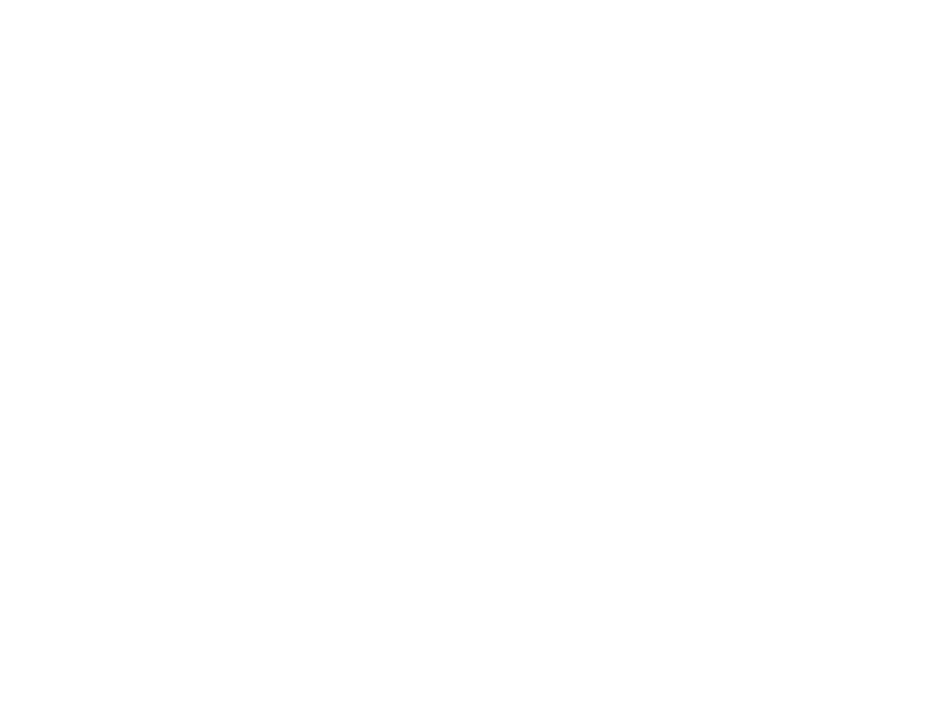
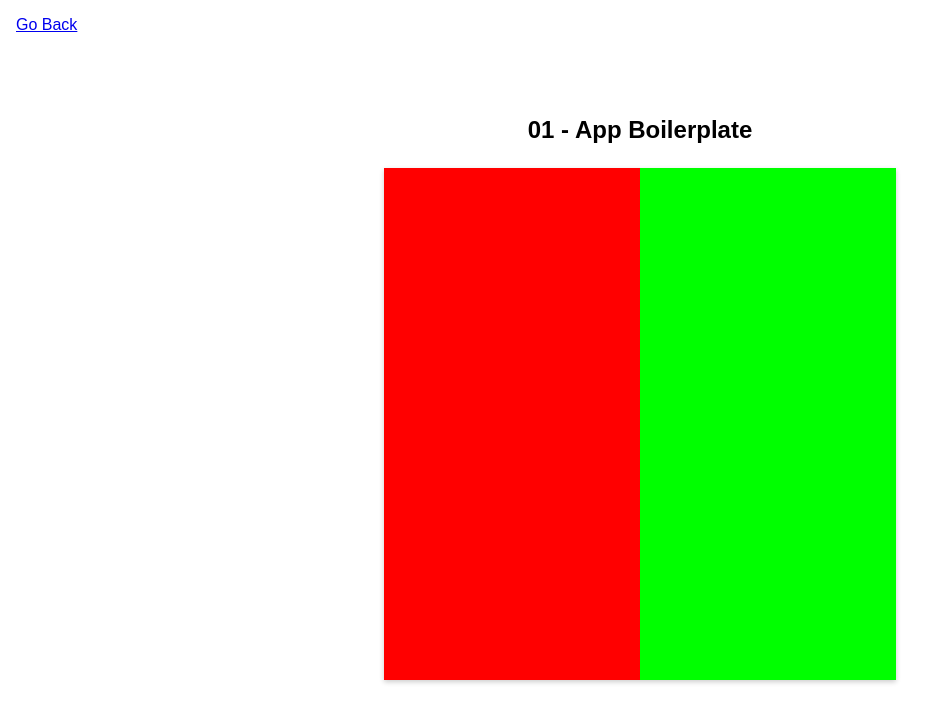
Before and after one commit to nekoi275/webgl-course, a website: page src/01-app-boilerplate.html in a window 1280 px wide. Shown: the whole page, without its empty margins (0-945 px from the left). Drawn offline with Linux system fonts and the light colour scheme.

Commit message:
first lesson

```diff
--- a/src/01-app-boilerplate.html
+++ b/src/01-app-boilerplate.html
@@ -0,0 +1,83 @@
+<!DOCTYPE html>
+<html lang="en">
+<head>
+  <meta charset="UTF-8">
+  <meta http-equiv="X-UA-Compatible" content="IE=edge">
+  <meta name="viewport" content="width=device-width, initial-scale=1.0">
+  <title>01 - App Boilerplate</title>
+
+  <style>
+
+    * { margin: 0; padding: 0; }
+
+    body {
+      width: 100vw;
+      height: 100vh;
+      display: flex;
+      justify-content: center;
+      align-items: center;
+      font-family: sans-serif;
+      text-align: center;
+    }
+
+    h1 {
+      font-size: 1.5em;
+      margin-bottom: 1em;
+    }
+
+    #go-back {
+      position: fixed;
+      top: 1em;
+      left: 1em;
+    }
+
+    #canvas {
+      box-shadow: 0px 2px 5px rgba(0, 0, 0, 0.2);
+    }
+
+  </style>
+
+</head>
+<body>
+
+  <a id="go-back" href="/">Go Back</a>
+
+  <div id="container">
+    <h1>01 - App Boilerplate</h1>
+    <canvas id="canvas"></canvas>
+  </div>
+
+  <script>
+    const CANVAS_WIDTH = 512
+    const CANVAS_HEIGHT = 512
+
+    const canvas = document.getElementById('canvas')
+    canvas.width = CANVAS_WIDTH * devicePixelRatio
+    canvas.heigth = CANVAS_HEIGHT * devicePixelRatio
+    canvas.style.setProperty('width', `${CANVAS_WIDTH}px`)
+    canvas.style.setProperty('height', `${CANVAS_HEIGHT}px`)
+
+    const gl = canvas.getContext('webgl') || canvas.getContext('experimental-webgl')
+
+    requestAnimationFrame(renderFrame)
+
+    function renderFrame() {
+        requestAnimationFrame(renderFrame)
+
+        gl.enable(gl.SCISSOR_TEST)
+
+        gl.viewport(0,0, gl.drawingBufferWidth, gl.drawingBufferHeight)
+        gl.clearColor(1,0,0,1)
+        gl.scissor(0, 0, gl.drawingBufferWidth / 2, gl.drawingBufferHeight)
+        gl.clear(gl.COLOR_BUFFER_BIT)
+
+        gl.clearColor(0,1,0,1)
+        gl.scissor(gl.drawingBufferWidth / 2, 0, gl.drawingBufferWidth / 2, gl.drawingBufferHeight)
+        gl.clear(gl.COLOR_BUFFER_BIT)
+    }
+
+
+  </script>
+
+</body>
+</html>
```
Also changed, not shown: src/index.html (+1 -1 lines).
